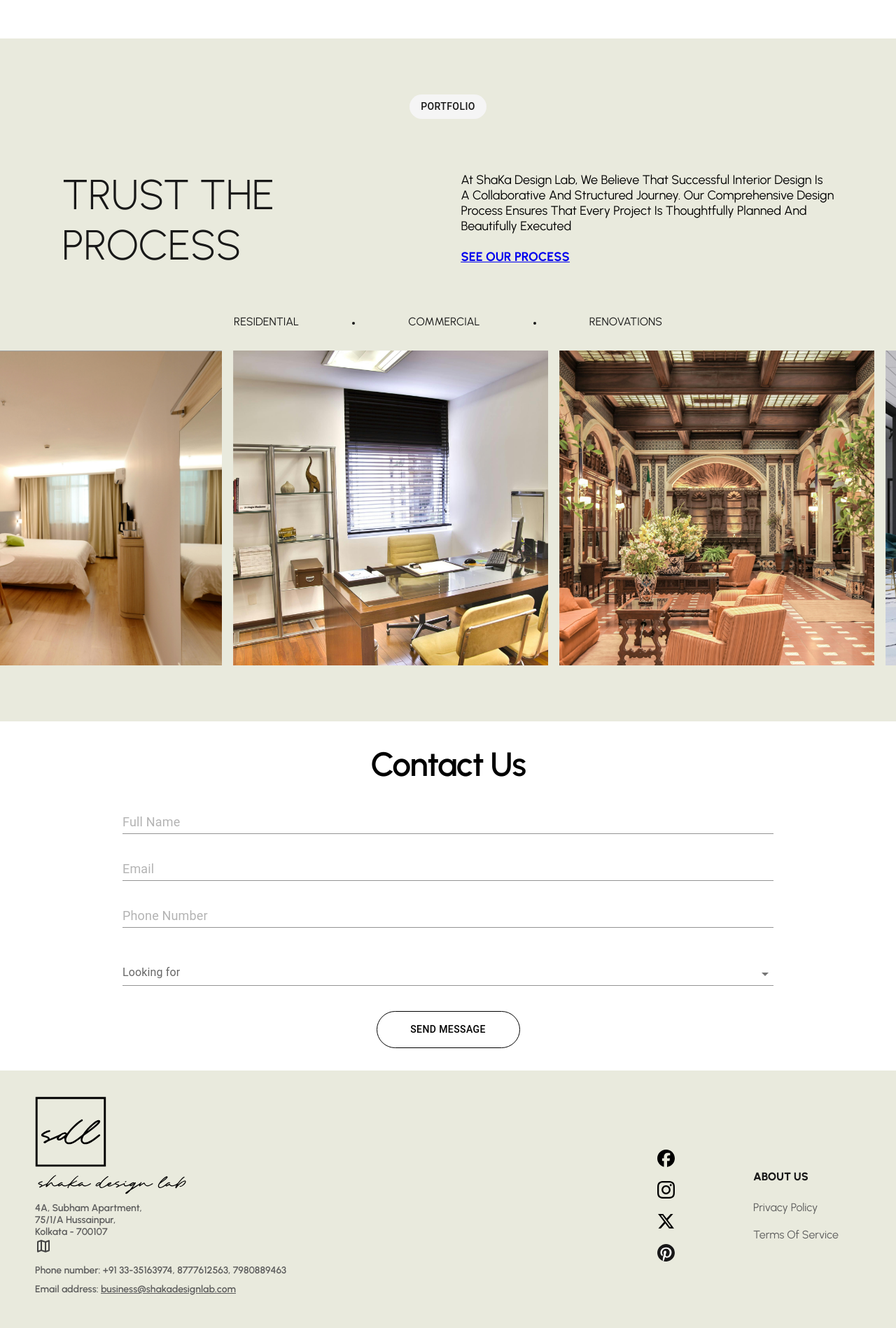
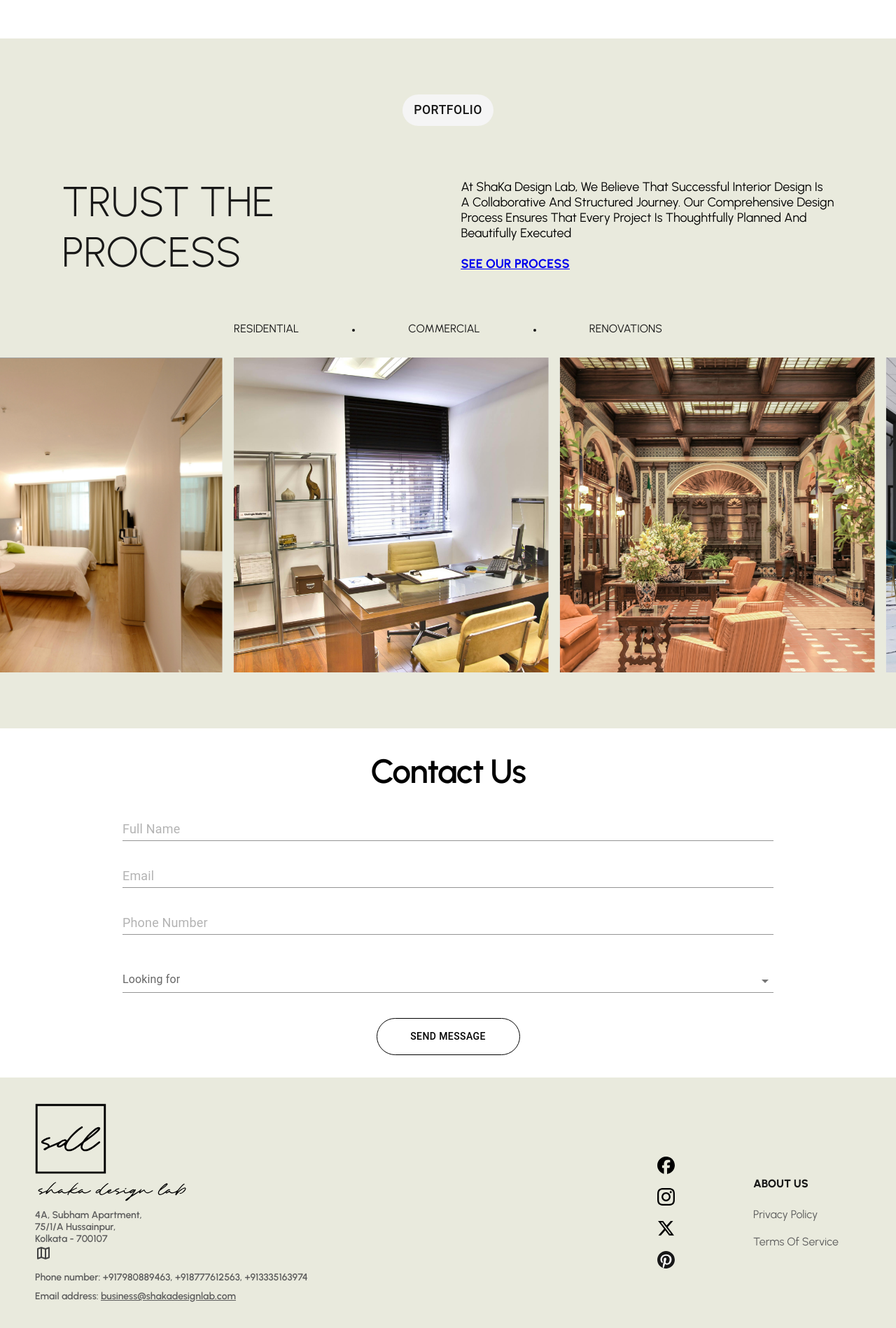
Before and after one commit to deekshat-ui/shaka-design-lab-website, a React (Create React App) app: page / in a window 1280 px wide. Shown: the part 2040-3938 px from the top of the page at 70% size. Built offline with nearby package versions, Linux system fonts and the light colour scheme; grey boxes are pictures that could not be loaded.

Commit message:
finetuning

```diff
--- a/src/sections/ContactSection.js
+++ b/src/sections/ContactSection.js
@@ -35,7 +35,7 @@ const ContactSection = ({ className = "" }) => {
             </p>
           </div>
           <div className={styles.contact}>
-            Phone number:&nbsp;+91 33-35163974,&nbsp;8777612563,&nbsp;7980889463
+            Phone&nbsp;number:&nbsp;+917980889463,&nbsp;+918777612563,&nbsp;+913335163974
           </div>
           <div className={styles.email}>
             <span>
--- a/src/sections/HeadTitle.js
+++ b/src/sections/HeadTitle.js
@@ -14,12 +14,12 @@ const HeadTitle = ({ className = "" }) => {
           sx={{
             textTransform: "none",
             color: "#181818",
-            fontSize: "14",
             background: "#f5f5f5",
             borderRadius: "25px",
             "&:hover": { background: "#f5f5f5" },
             width: 110,
             height: 35,
+            fontSize: "1.1rem",
           }}
         >
           PORTFOLIO
--- a/src/sections/HeadTitle.module.css
+++ b/src/sections/HeadTitle.module.css
@@ -1,6 +1,6 @@
 .portfolioTitleContainer {
-  height: 35px;
-  width: 110px;
+  height: 45px;
+  width: 130px;
 }
 .portfolioTitleContainerWrapper {
   width: 100%;
--- a/src/sections/MessageSection.js
+++ b/src/sections/MessageSection.js
@@ -160,13 +160,13 @@ const MessageSection = ({ className = "" }) => {
             onChange={(e) => setJobType(e.target.value)}
             label="Job Type"
           >
-            <MenuItem value="Commercial New Job">Commercial New Job</MenuItem>
+            <MenuItem value="Commercial New Job">Commercial-New Job</MenuItem>
             <MenuItem value="Commercial Renovation">
-              Commercial Renovation
+              Commercial-Renovation
             </MenuItem>
-            <MenuItem value="Residential New Job">Residential New Job</MenuItem>
+            <MenuItem value="Residential New Job">Residential-New Job</MenuItem>
             <MenuItem value="Residential Renovation">
-              Residential Renovation
+              Residential-Renovation
             </MenuItem>
           </Select>
         </FormControl>
```
